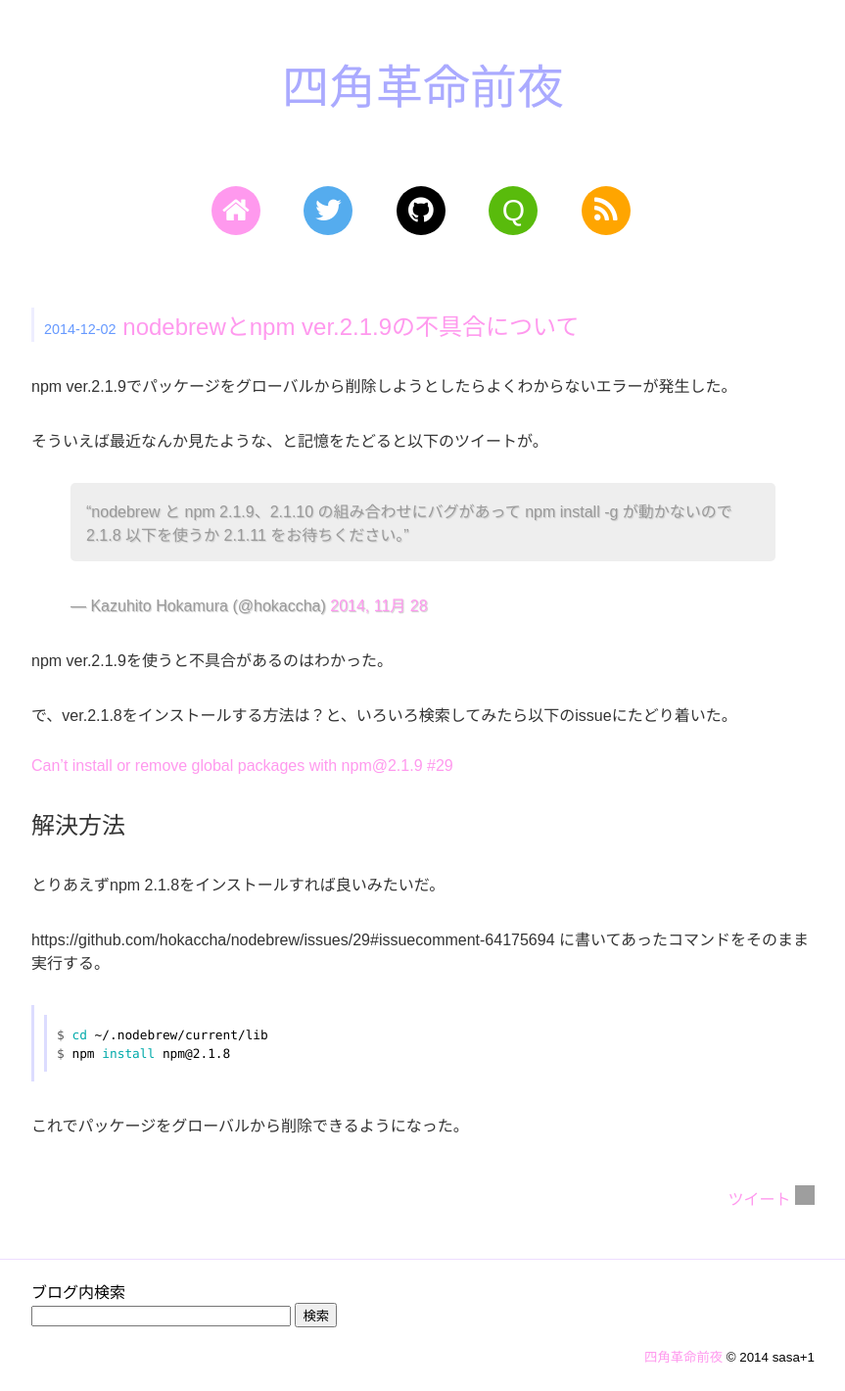
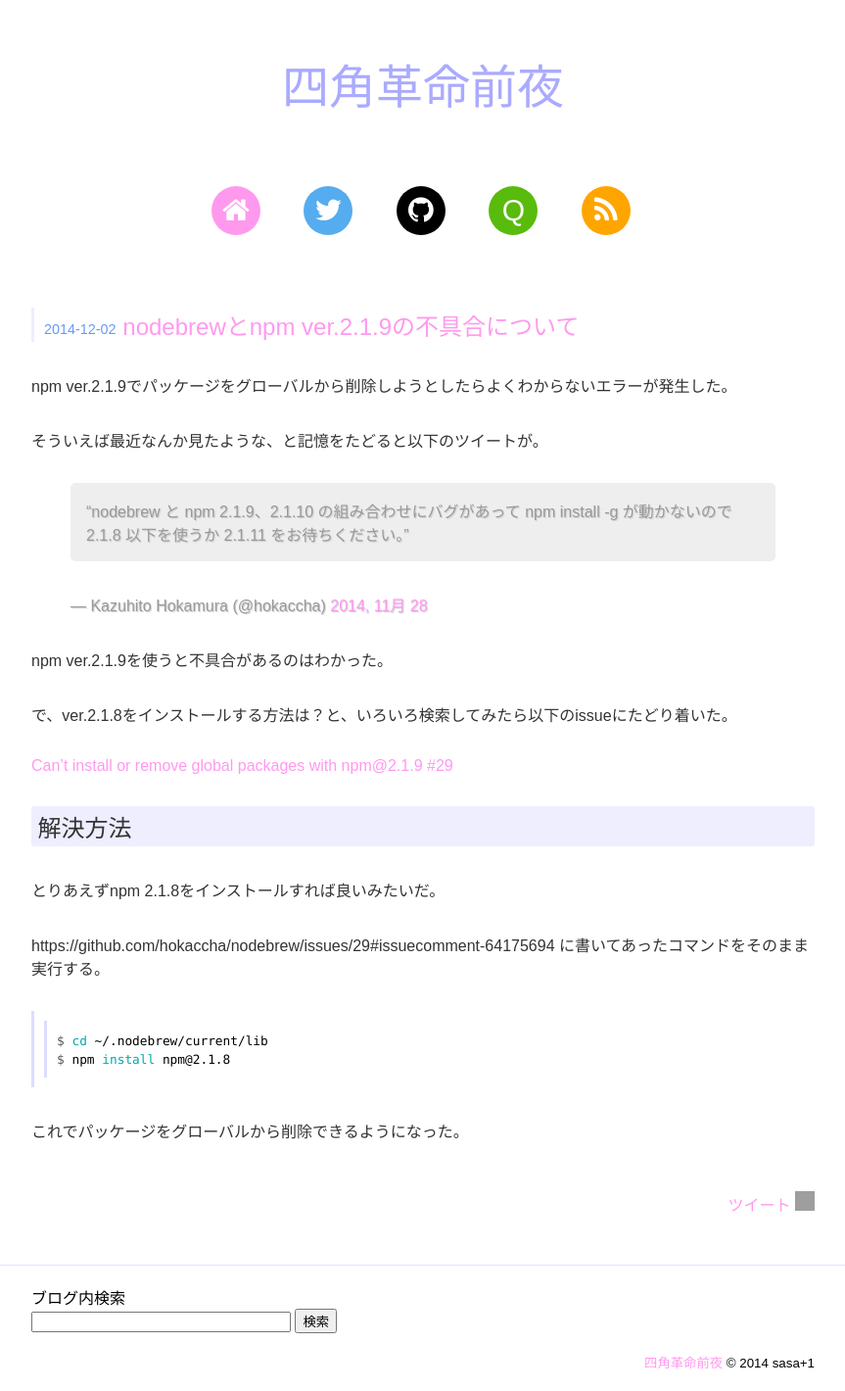
Before and after one commit to sasaplus1/blog, a Jekyll site: the page built from _posts/2014/12/02/2014-12-02-01.md, in a window 1280 px wide. Shown: the whole page at 98% size, without its empty margins (208-1071 px from the left). Built offline with Jekyll 4.4.1, drawn with Linux system fonts in a browser that asks for light colours; nearby versions of some CDN libraries; Markdown is read by kramdown in place of the engine named in the settings; comment, search, counter and statistics services are not loaded; grey boxes are pictures that could not be loaded.

Commit message:
changed background-color of h2

```diff
--- a/css/index.scss
+++ b/css/index.scss
@@ -225,6 +225,12 @@ a:hover {
 		font-weight: lighter;
 	}
 
+	h2 {
+		background-color: #eeeeff;
+		border-radius: 3px;
+		padding: 0.2rem 0.4rem;
+	}
+
 	a {
 		word-wrap: break-word;
 	}
```
